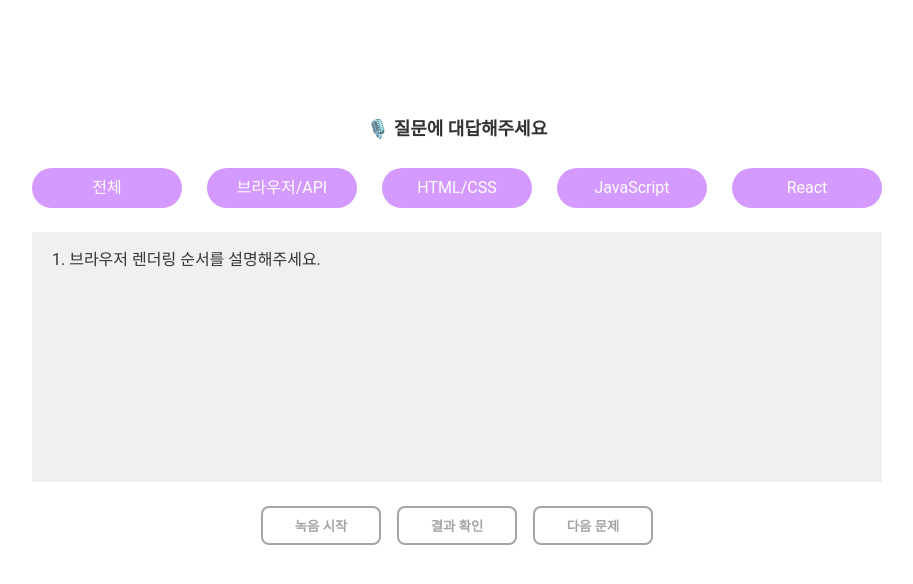
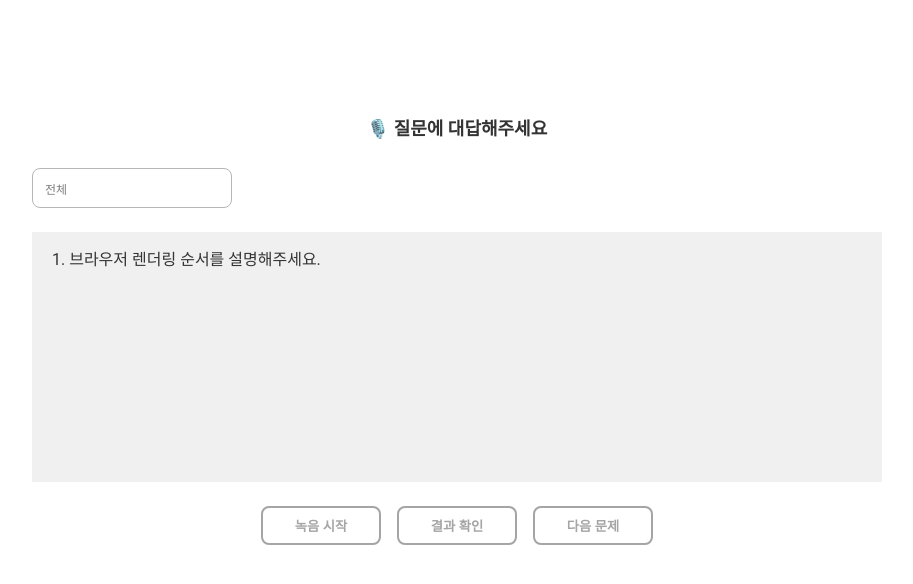
Before and after one commit to greenT-Hee/record_my_voice, a React (Create React App) app in the folder my-record/: page /studyroom in a window 1280 px wide. Shown: the top 584 px of the page, without its empty margins (183-1096 px from the left). Built offline with nearby package versions, Linux system fonts and the light colour scheme.

Commit message:
드롭박스 위치 변경

```diff
--- a/my-record/src/pages/Studyroom.jsx
+++ b/my-record/src/pages/Studyroom.jsx
@@ -12,6 +12,7 @@ function Studyroom() {
   const [audioUrl, setAudioUrl] = useState("");
   const [openPopup, setOpenPopup] = useState(false);
   const [popupMsg, setPopupMsg] = useState("");
+  const [openCategory, setOpenCategory] = useState(false);
   const chunks = [];
   const buttonText = currentIndex >= 3 ? "끝" : "다음 문제";
   const progressIndex  = currentIndex >= 3 ? 3 : `${currentIndex + 1}}`;
@@ -35,7 +36,8 @@ function Studyroom() {
   const handlePopup = (msg) => {
     setOpenPopup(true);
     setPopupMsg(msg);
-  }
+  };
+
 
   const onRecVoice = () => {
     console.log('onRecVoice')
@@ -103,21 +105,24 @@ function Studyroom() {
     }
   }, [audioUrl]);
 
-  const onRecBtnStyle = {
-    "background": "#ffffff",
-  }
+
 
 
   return (
     <Section>
       <H1>🎙️ 질문에 대답해주세요</H1>
-      <MenuUl>
-        <MenuList>전체</MenuList>
-        <MenuList>브라우저/API</MenuList>
-        <MenuList>HTML/CSS</MenuList>
-        <MenuList>JavaScript</MenuList>
-        <MenuList>React</MenuList>
-      </MenuUl>
+      <CateogryArea>
+        <CategoryInput type="text" readOnly value={"전체"} onClick={() => setOpenCategory(true ? false : true)}/>
+        {openCategory &&
+          <MenuUl>
+            <MenuList style={{borderRadius: "8px 8px 0 0"}}>전체</MenuList>
+            <MenuList>브라우저/API</MenuList>
+            <MenuList>HTML/CSS</MenuList>
+            <MenuList>JavaScript</MenuList>
+            <MenuList style={{borderRadius: "0 0 8px 8px", borderBottom: "none"}}>React</MenuList>
+          </MenuUl>
+        }
+      </CateogryArea>
 
       {/* question */}
       <QuestionBox>
@@ -157,27 +162,48 @@ const H1 = styled.h1`
   text-align: center;
   padding: 0 0 30px;
 `
+const CateogryArea = styled.div`
+  width: 200px;
+  position: relative;
+`
+
+const CategoryInput = styled.input`
+  width: 100%;
+  border: 1px solid #b6b6b6;
+  border-radius:  8px;
+  padding: 12px;
+  box-sizing: border-box;
+  color: #7d7d7d;
+  font-size: 12px;
+  font-weight: 500;
+  outline: none;
+  cursor: pointer;
+`
 
 const MenuUl = styled.ul`
-  width: 100%;
+  position: absolute;
+  left: 0;
+  top: 45px;
+  width: 200px;
   display: flex;
   align-items: center;
   justify-content: space-between;
   flex-wrap: wrap;
-  gap: 16px;
+  gap: 0;
+  border: 1px solid #adadad;
+  border-radius: 8px;
 `
 const MenuList = styled.li`
-  width: 150px;
+  width: 100%;
   box-sizing: border-box;
-  padding: 12px 16px;
-  background: #d59aff;
-  border-radius: 60px;
-  color: #fff;
-  font-size: 16px;
+  padding: 12px;
+  background: #fff;
+  color: #7c7c7c;
+  font-size: 14px;
   font-weight: 400;
   line-height: 1;
-  text-align: center;
   cursor: pointer;
+  border-bottom: 1px solid #adadad;
 `
 
 const QuestionBox = styled.div`
```
